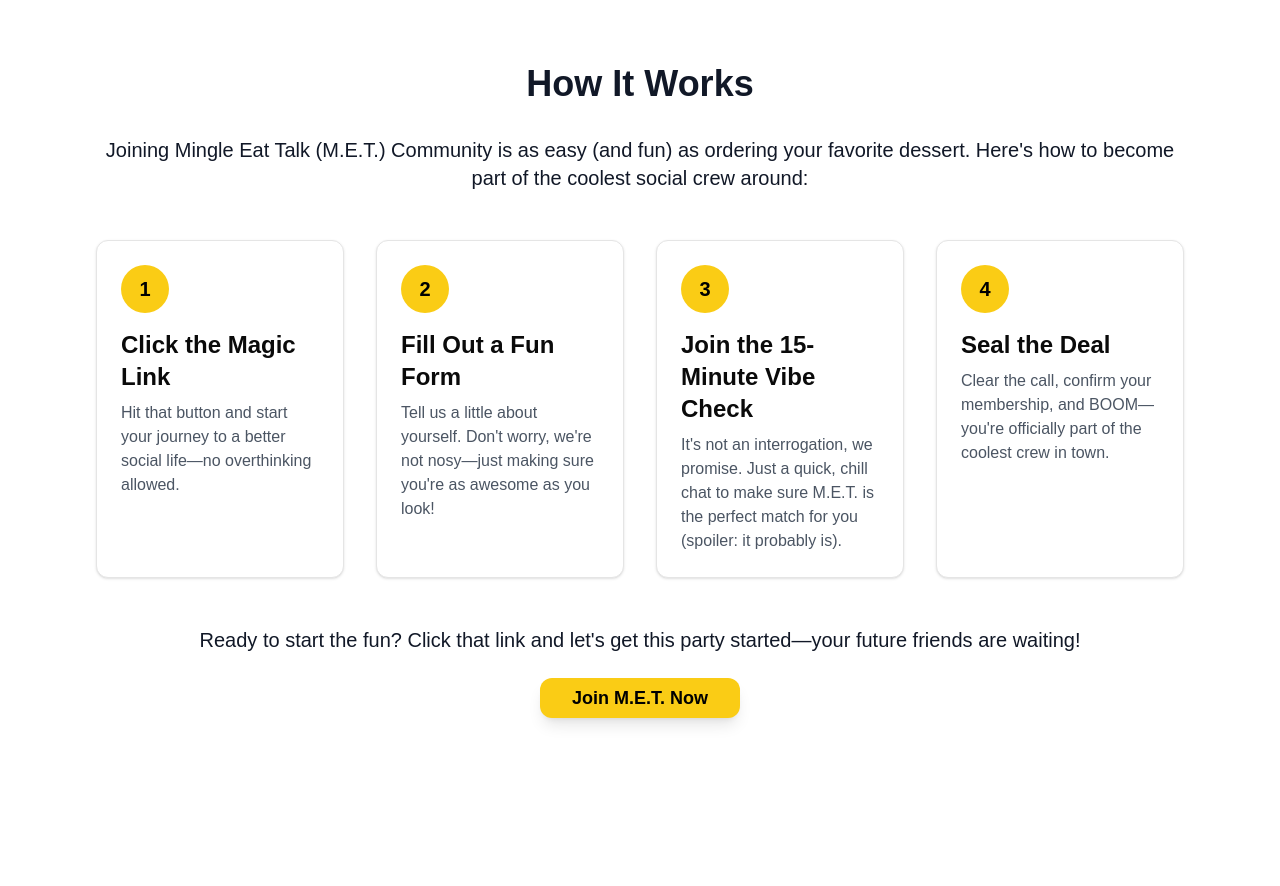
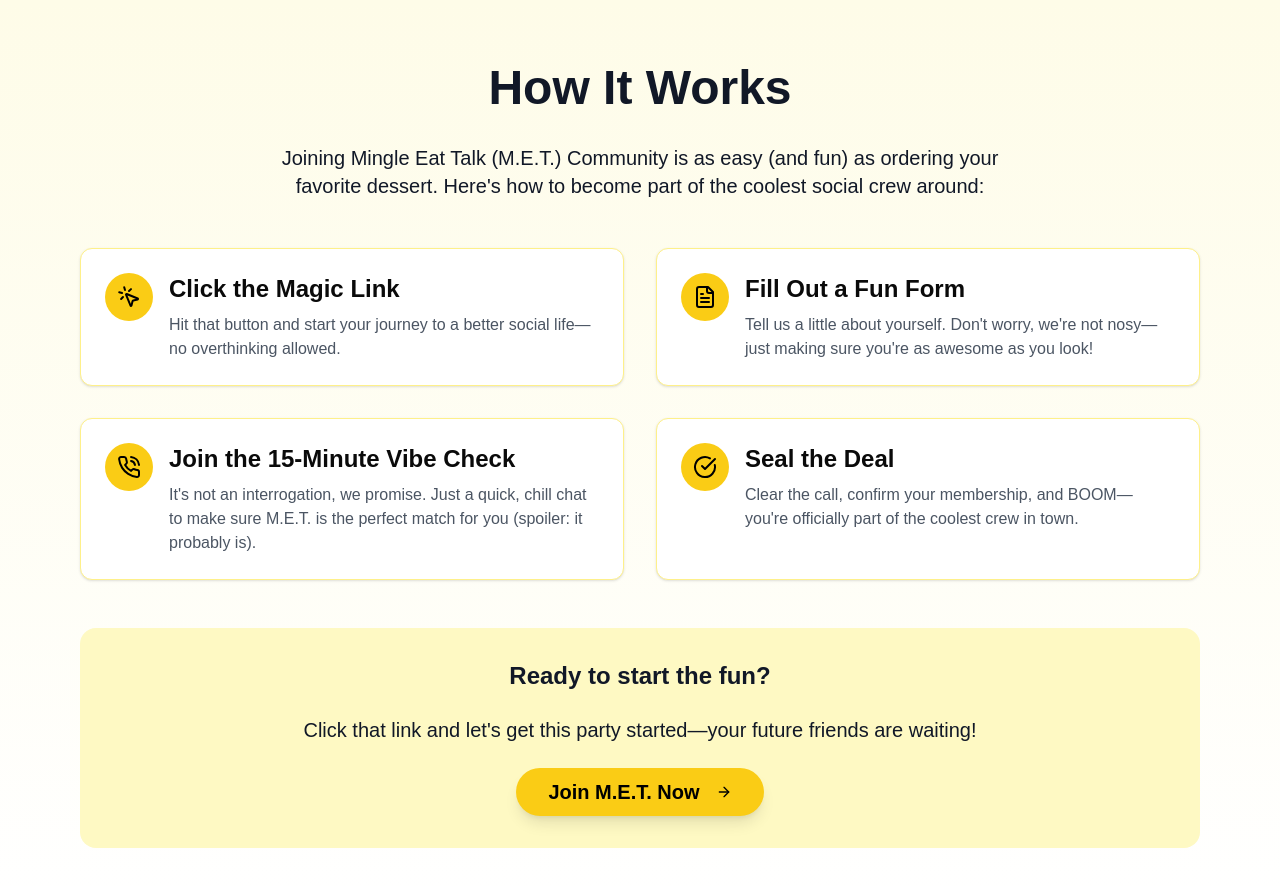
Before and after one commit to GeniusPlums/silver-octo-spoon, a Next.js app: page /how-it-works in a window 1280 px wide. Shown: the top 886 px of the page. Before the commit the page ends 800 px from the top, so only its background shows below. Built offline with nearby package versions, Linux system fonts and the light colour scheme.

Commit message:
design updates

```diff
--- a/src/app/faq/page.tsx
+++ b/src/app/faq/page.tsx
@@ -1,24 +1,40 @@
-import { Accordion, AccordionContent, AccordionItem, AccordionTrigger } from "@/components/ui/accordion";
+import { Accordion, AccordionContent, AccordionItem, AccordionTrigger } from "@/components/ui/accordion"
+import { Card, CardHeader, CardTitle, CardDescription, CardContent } from "@/components/ui/card"
+import { Search } from 'lucide-react'
+import { Input } from "@/components/ui/input"
 
 const FAQSection = () => {
   return (
-    <main className="flex-1">
-      <div className="container mx-auto px-8 py-16 max-w-6xl">
-        <div className="text-center mb-12">
-          <h1 className="text-4xl font-bold mb-4">Frequently Asked Questions</h1>
-          <p className="text-gray-600 text-lg">Everything you need to know about M.E.T. community</p>
+    <main className="flex-1 bg-gradient-to-b from-yellow-50 to-white">
+      <div className="container mx-auto px-4 py-16 max-w-4xl">
+        <Card className="mb-12">
+          <CardHeader className="text-center">
+            <CardTitle className="text-4xl font-bold mb-4">Frequently Asked Questions</CardTitle>
+            <CardDescription className="text-gray-600 text-lg">
+              Everything you need to know about M.E.T. community
+            </CardDescription>
+          </CardHeader>
+          <CardContent>
+            <div className="relative">
+              <Search className="absolute left-3 top-1/2 transform -translate-y-1/2 text-gray-400" />
+              <Input
+                type="text"
+                placeholder="Search FAQs..."
+                className="pl-10 bg-yellow-50 border-yellow-200 focus:border-yellow-300 focus:ring-yellow-300"
+              />
             </div>
+          </CardContent>
+        </Card>
 
-        <div className="bg-yellow-50 rounded-2xl p-8">
         <Accordion type="single" collapsible className="w-full space-y-4">
           {faqData.map((item, index) => (
             <AccordionItem
               key={`item-${index + 1}`}
               value={`item-${index + 1}`}
-                className="border border-yellow-200 bg-white rounded-xl overflow-hidden"
+              className="border border-yellow-200 bg-white rounded-xl overflow-hidden shadow-sm hover:shadow-md transition-shadow duration-200"
             >
-                <AccordionTrigger className="px-6 hover:bg-yellow-50 hover:no-underline">
-                  <span className="text-lg font-medium">{item.question}</span>
+              <AccordionTrigger className="px-6 py-4 hover:bg-yellow-50 hover:no-underline">
+                <span className="text-lg font-medium text-left">{item.question}</span>
               </AccordionTrigger>
               <AccordionContent className="px-6 pt-2 pb-4 text-gray-600">
                 {item.answer}
@@ -26,11 +42,20 @@ const FAQSection = () => {
             </AccordionItem>
           ))}
         </Accordion>
-        </div>
+
+        <Card className="mt-12 bg-yellow-100 border-yellow-200">
+          <CardContent className="p-6 text-center">
+            <p className="text-lg font-medium mb-4">Still have questions?</p>
+            <p className="text-gray-600 mb-6">We're here to help! Reach out to our friendly support team.</p>
+            <button className="bg-yellow-400 text-black px-6 py-2 rounded-full font-semibold hover:bg-yellow-500 transition duration-300">
+              Contact Support
+            </button>
+          </CardContent>
+        </Card>
       </div>
     </main>
-  );
-};
+  )
+}
 
 const faqData = [
   {
@@ -77,6 +102,6 @@ const faqData = [
     question: "How often can I attend events?",
     answer: "You can attend as many events as you like! We host regular events to keep the fun rolling and help you continuously expand and refresh your social circle."
   }
-];
+]
 
-export default FAQSection;
+export default FAQSection
--- a/src/app/how-it-works/page.tsx
+++ b/src/app/how-it-works/page.tsx
@@ -1,69 +1,52 @@
-import { Button } from "@/components/ui/button";
-import { Card, CardContent } from "@/components/ui/card";
+import { Button } from "@/components/ui/button"
+import { Card, CardContent } from "@/components/ui/card"
+import { ArrowRight, MousePointerClickIcon as Click, FileText, PhoneCall, CheckCircle } from 'lucide-react'
 
 export default function HowItWorksPage() {
+  const steps = [
+    { title: "Click the Magic Link", description: "Hit that button and start your journey to a better social life—no overthinking allowed.", icon: Click },
+    { title: "Fill Out a Fun Form", description: "Tell us a little about yourself. Don't worry, we're not nosy—just making sure you're as awesome as you look!", icon: FileText },
+    { title: "Join the 15-Minute Vibe Check", description: "It's not an interrogation, we promise. Just a quick, chill chat to make sure M.E.T. is the perfect match for you (spoiler: it probably is).", icon: PhoneCall },
+    { title: "Seal the Deal", description: "Clear the call, confirm your membership, and BOOM—you're officially part of the coolest crew in town.", icon: CheckCircle },
+  ]
+
   return (
-    <div className="relative flex size-full min-h-screen flex-col bg-white">
+    <div className="relative flex size-full min-h-screen flex-col bg-gradient-to-b from-yellow-50 to-white">
       <main className="flex-1">
-        <div className="container mx-auto px-8 py-16 max-w-6xl text-gray-900">
-          <h1 className="text-4xl font-bold text-center mb-8">How It Works</h1>
-          <p className="text-xl text-center mb-12">
+        <div className="container mx-auto px-4 py-16 max-w-6xl text-gray-900">
+          <h1 className="text-5xl font-bold text-center mb-8">How It Works</h1>
+          <p className="text-xl text-center mb-12 max-w-3xl mx-auto">
             Joining Mingle Eat Talk (M.E.T.) Community is as easy (and fun) as ordering your favorite dessert. Here&apos;s how to become part of the coolest social crew around:
           </p>
 
-          <div className="grid grid-cols-1 md:grid-cols-2 lg:grid-cols-4 gap-8">
-            <Card>
-              <CardContent className="p-6">
-                <div className="bg-yellow-400 text-black rounded-full w-12 h-12 flex items-center justify-center mb-4">
-                  <span className="text-xl font-bold">1</span>
-                </div>
-                <h3 className="text-2xl font-semibold mb-2">Click the Magic Link</h3>
-                <p className="text-gray-600">Hit that button and start your journey to a better social life—no overthinking allowed.</p>
-              </CardContent>
-            </Card>
-
-            <Card>
-              <CardContent className="p-6">
-                <div className="bg-yellow-400 text-black rounded-full w-12 h-12 flex items-center justify-center mb-4">
-                  <span className="text-xl font-bold">2</span>
-                </div>
-                <h3 className="text-2xl font-semibold mb-2">Fill Out a Fun Form</h3>
-                <p className="text-gray-600">Tell us a little about yourself. Don&apos;t worry, we&apos;re not nosy—just making sure you&apos;re as awesome as you look!</p>
-              </CardContent>
-            </Card>
-
-            <Card>
-              <CardContent className="p-6">
-                <div className="bg-yellow-400 text-black rounded-full w-12 h-12 flex items-center justify-center mb-4">
-                  <span className="text-xl font-bold">3</span>
-                </div>
-                <h3 className="text-2xl font-semibold mb-2">Join the 15-Minute Vibe Check</h3>
-                <p className="text-gray-600">It&apos;s not an interrogation, we promise. Just a quick, chill chat to make sure M.E.T. is the perfect match for you (spoiler: it probably is).</p>
-              </CardContent>
-            </Card>
-
-            <Card>
-              <CardContent className="p-6">
-                <div className="bg-yellow-400 text-black rounded-full w-12 h-12 flex items-center justify-center mb-4">
-                  <span className="text-xl font-bold">4</span>
-                </div>
-                <h3 className="text-2xl font-semibold mb-2">Seal the Deal</h3>
-                <p className="text-gray-600">Clear the call, confirm your membership, and BOOM—you&apos;re officially part of the coolest crew in town.</p>
-              </CardContent>
-            </Card>
+          <div className="grid grid-cols-1 md:grid-cols-2 gap-8 mb-12">
+            {steps.map((step, index) => (
+              <Card key={index} className="border-yellow-200 hover:shadow-lg transition-shadow duration-300">
+                <CardContent className="p-6 flex items-start space-x-4">
+                  <div className="bg-yellow-400 text-black rounded-full w-12 h-12 flex items-center justify-center flex-shrink-0">
+                    <step.icon className="w-6 h-6" />
+                  </div>
+                  <div>
+                    <h3 className="text-2xl font-semibold mb-2">{step.title}</h3>
+                    <p className="text-gray-600">{step.description}</p>
+                  </div>
+                </CardContent>
+              </Card>
+            ))}
           </div>
 
-          <div className="text-center mt-12 space-y-6">
-            <p className="text-xl">Ready to start the fun? Click that link and let&apos;s get this party started—your future friends are waiting!</p>
+          <div className="text-center mt-12 space-y-6 bg-yellow-100 p-8 rounded-2xl">
+            <p className="text-2xl font-semibold">Ready to start the fun?</p>
+            <p className="text-xl">Click that link and let&apos;s get this party started—your future friends are waiting!</p>
             <Button
               size="lg"
-              className="bg-yellow-400 text-black px-8 py-3 rounded-xl font-bold text-lg hover:bg-yellow-500 transition duration-300 shadow-lg hover:shadow-xl"
+              className="bg-yellow-400 text-black px-8 py-6 rounded-full font-bold text-xl hover:bg-yellow-500 transition duration-300 shadow-lg hover:shadow-xl"
             >
-              Join M.E.T. Now
+              Join M.E.T. Now <ArrowRight className="ml-2 h-6 w-6" />
             </Button>
           </div>
         </div>
       </main>
     </div>
-  );
+  )
 }
--- /dev/null
+++ b/src/components/ui/input.tsx
@@ -0,0 +1,22 @@
+import * as React from "react"
+
+import { cn } from "@/lib/utils"
+
+const Input = React.forwardRef<HTMLInputElement, React.ComponentProps<"input">>(
+  ({ className, type, ...props }, ref) => {
+    return (
+      <input
+        type={type}
+        className={cn(
+          "flex h-9 w-full rounded-md border border-input bg-transparent px-3 py-1 text-base shadow-sm transition-colors file:border-0 file:bg-transparent file:text-sm file:font-medium file:text-foreground placeholder:text-muted-foreground focus-visible:outline-none focus-visible:ring-1 focus-visible:ring-ring disabled:cursor-not-allowed disabled:opacity-50 md:text-sm",
+          className
+        )}
+        ref={ref}
+        {...props}
+      />
+    )
+  }
+)
+Input.displayName = "Input"
+
+export { Input }
```
Lines whose indentation alone changed are shown as unchanged.
